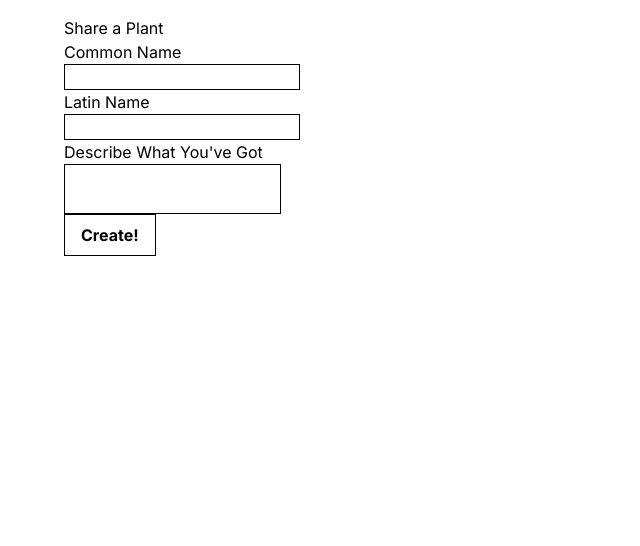
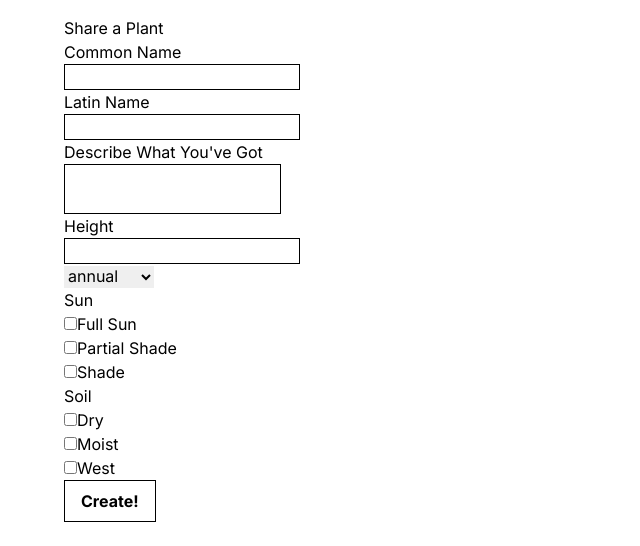
Before and after one commit to MarkSchu/native-plant-share, a Next.js app: page /share in a window 1280 px wide. Shown: the top 546 px of the page, without its empty margins (0-640 px from the left). Built offline with nearby package versions, Linux system fonts and the light colour scheme.

Commit message:
shared plant form successfully passes data to action

```diff
--- a/app/lib/actions/index.tsx
+++ b/app/lib/actions/index.tsx
@@ -5,27 +5,26 @@ import { PrismaClient } from '@prisma/client'
 
 const prisma = new PrismaClient();
 
-const CreateInvoice = z.object({
+const CreateSharedPlant = z.object({
   commonName: z.string(),
   latinName: z.string(),
   description: z.string(),
+  growthForm: z.string(),
+  height: z.string(),
+  sun: z.string(),
+  soil: z.string(),
 });
 
+
+
 export async function createSharedPlant(formData: FormData) {
-
-  const { commonName, latinName, description } = CreateInvoice.parse({
+  const sharedPlant = CreateSharedPlant.parse({
     commonName: formData.get('commonName'),
     latinName: formData.get('latinName'),
-    description: formData.get('description')
+    description: formData.get('description'),
+    growthForm: formData.get('growthForm'),
+    height: formData.get('height'),
+    sun: formData.getAll('sun').join(','),
+    soil: formData.getAll('soil').join(',')
   });
-
-  const sharedPlant = await prisma.sharedPlant.create({
-    data: {
-      commonName,
-      latinName,
-      description
-    }
-  });
-
-  console.log(sharedPlant);
 }
--- a/app/share/components/new-plant-form/index.tsx
+++ b/app/share/components/new-plant-form/index.tsx
@@ -6,6 +6,17 @@ interface InputProps {
   name: string;
   label: string;
   required: boolean;
+}
+
+interface CheckboxGroupOption {
+  name: string;
+  label: string;
+}
+
+interface CheckboxGroupProps {
+  label: string;
+  name: string;
+  options: CheckboxGroupOption[];
 }
 
 function TextArea({name, label, required} : InputProps) {
@@ -35,26 +46,103 @@ function Input({type, name, label, required} : InputProps) {
   )
 }
 
+function CheckboxGroup({ label, name, options }: CheckboxGroupProps) {
+  return (
+    <fieldset>
+      <label>{label}</label>
+      {options.map((option: CheckboxGroupOption) =>
+        <div key={option.name}>
+          <input
+            type="checkbox"
+            value={option.name}
+            name={name}
+          />
+          <label>{option.label}</label>
+        </div>
+      )}
+    </fieldset>
+  )
+}
+
 export function NewPlantForm() {
   return (
     <form action={createSharedPlant}>
+
+      {/* Common Name */}
       <Input
         type="text"
         name="commonName"
         label="Common Name"
         required={true}
       />
+
+      {/* Latin Name */}
       <Input
         type="text"
         name="latinName"
         label="Latin Name"
         required={true}
       />
+
+      {/* Description */}
       <TextArea
         name="description"
         label="Describe What You've Got"
         required={true}
       />
+
+      {/* Height */}
+      <Input
+        type="text"
+        name="height"
+        label="Height"
+        required={true}
+      />
+
+      {/* Type/Form */}
+      <select
+        name="growthForm"
+      >
+        {([
+          'annual',
+          'daylily',
+          'ferns',
+          'grasses',
+          'herb',
+          'perennial',
+          'vine',
+          'tree'
+        ]).map((growthForm, i) =>
+          <option
+            key={growthForm}
+            value={growthForm}>
+              {growthForm}
+            </option>
+        )}
+      </select>
+
+      {/* Sun */}
+      <CheckboxGroup
+        label="Sun"
+        name="sun"
+        options={[
+          {label: 'Full Sun', name: 'fullsun'},
+          {label: 'Partial Shade', name: 'partshade'},
+          {label: 'Shade', name: 'shade'},
+        ]}
+      />
+
+      {/* Soil */}
+      <CheckboxGroup
+        label="Soil"
+        name="soil"
+        options={[
+          {label: 'Dry', name: 'dry'},
+          {label: 'Moist', name: 'moist'},
+          {label: 'West', name: 'wet'},
+        ]}
+      />
+
       <input
         type="submit"
         value="Create!"
```
Also changed, not shown: 1 other file (tests, documents, lock files or other folders).
